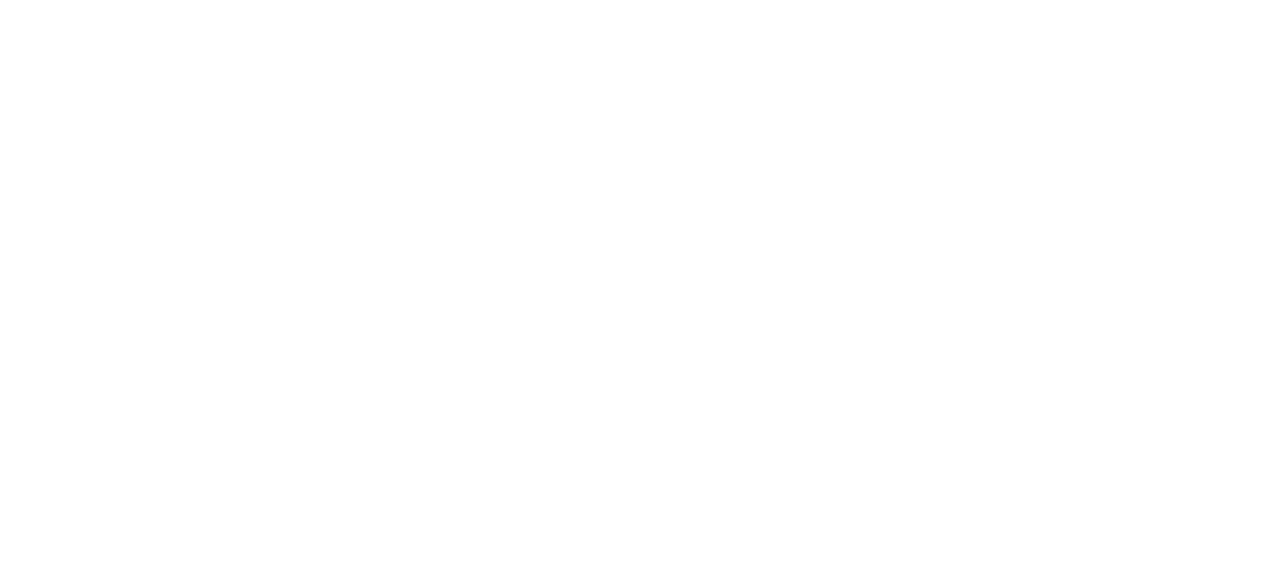
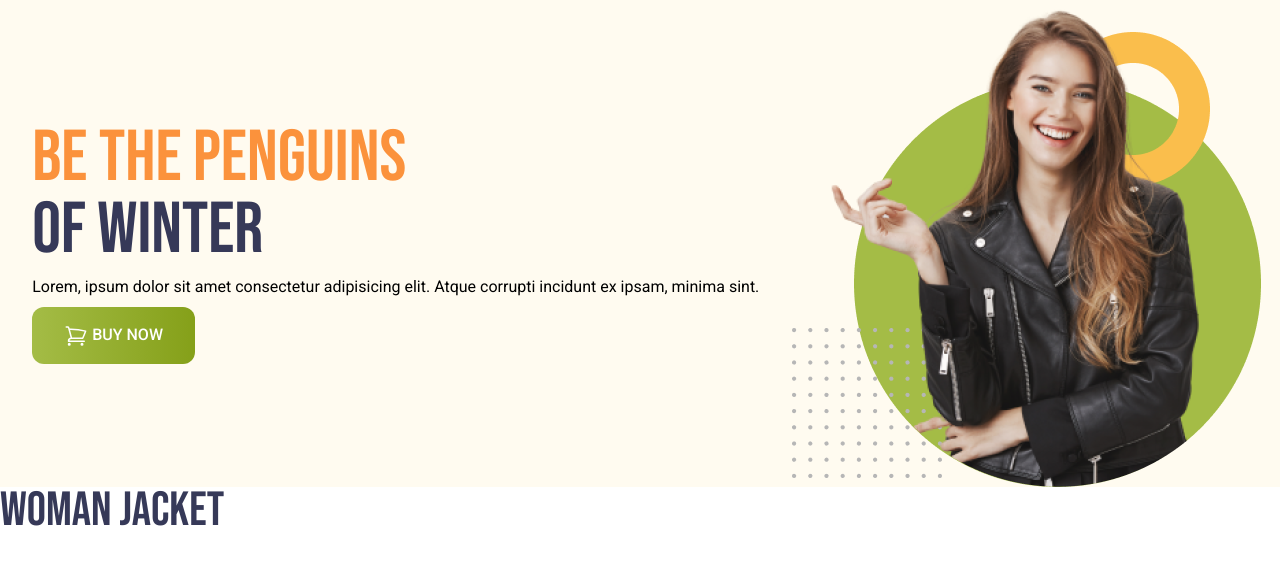
Before and after one commit to developerTamanna/penguin-fashion, a plain HTML site: page index.html in a window 1280 px wide. Drawn offline with nearby package versions, Linux system fonts and the light colour scheme.

Commit message:
section-banner

```diff
--- a/index.html
+++ b/index.html
@@ -6,8 +6,40 @@
     <title>Penguin-Fashion</title>
     <link rel="shortcut icon" href="./icons/bg1.png" type="image/x-icon">
     <script src="https://cdn.tailwindcss.com"></script>
+    <link rel="stylesheet" href="./styles/style.css">
 </head>
-<body>
+<body class="font-Roboto">
+    <header class="bg-[#FFFBF0] pl-4 ">
+          <nav>
 
+          </nav>
+          <!-- start banner section -->
+           <div class="md:flex md:items-center md:justify-around">
+            <div>
+              <h1 class="text-7xl uppercase font-Bebas-Neue"><span class="text-orange-400">Be the Penguins </span><br>
+                <span class="text-[#363958]">of Winter</span></h1>
+                <p class="mt-2">Lorem, ipsum dolor sit amet consectetur adipisicing elit. Atque corrupti incidunt ex ipsam, minima sint.</p>
+                <button class="bg-green-300 px-8 py-4 rounded-xl font-medium text-white bg-gradient-to-r from-[#A4BC46] to-[#85A019] mt-2">
+                    <svg xmlns="http://www.w3.org/2000/svg" fill="none" viewBox="0 0 24 24" stroke-width="1.5" stroke="currentColor" class="size-6 text-white inline">
+                        <path stroke-linecap="round" stroke-linejoin="round" d="M2.25 3h1.386c.51 0 .955.343 1.087.835l.383 1.437M7.5 14.25a3 3 0 0 0-3 3h15.75m-12.75-3h11.218c1.121-2.3 2.1-4.684 2.924-7.138a60.114 60.114 0 0 0-16.536-1.84M7.5 14.25 5.106 5.272M6 20.25a.75.75 0 1 1-1.5 0 .75.75 0 0 1 1.5 0Zm12.75 0a.75.75 0 1 1-1.5 0 .75.75 0 0 1 1.5 0Z" />
+                      </svg>
+                    BUY NOW</button>
+            </div>
+            <div>
+                <img src="./images/model.png" alt="">
+            </div>
+           </div>
+    </header>
+    <main>
+<!-- woman jacket section -->
+              <h3 class="text-5xl uppercase font-Bebas-Neue text-[#363958]">WOMan Jacket</h3>
+              <!-- woman jacket card container -->
+               <div>
+
+               </div>
+    </main>
+    <footer>
+
+    </footer>
 </body>
 </html>
--- a/styles/style.css
+++ b/styles/style.css
@@ -0,0 +1,8 @@
+@import url('https://fonts.googleapis.com/css2?family=Bebas+Neue&family=Roboto:ital,wght@0,100..900;1,100..900&display=swap');
+
+.font-Bebas-Neue{
+    font-family: "Bebas Neue", serif;
+}
+.font-Roboto{
+    font-family: "Roboto", serif;
+}
```
Also changed, not shown: tailwind.config.js (added, +10 -0 lines).
